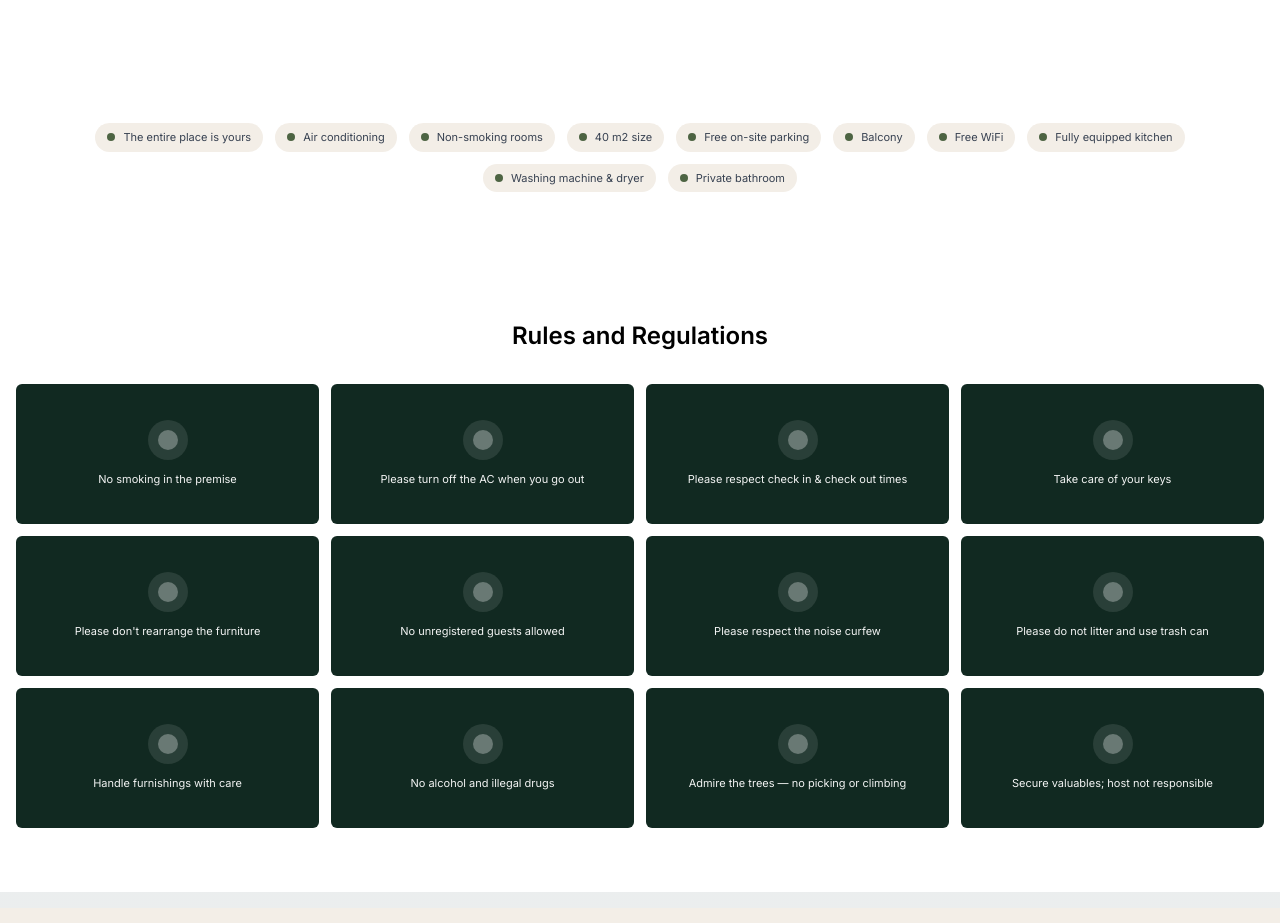
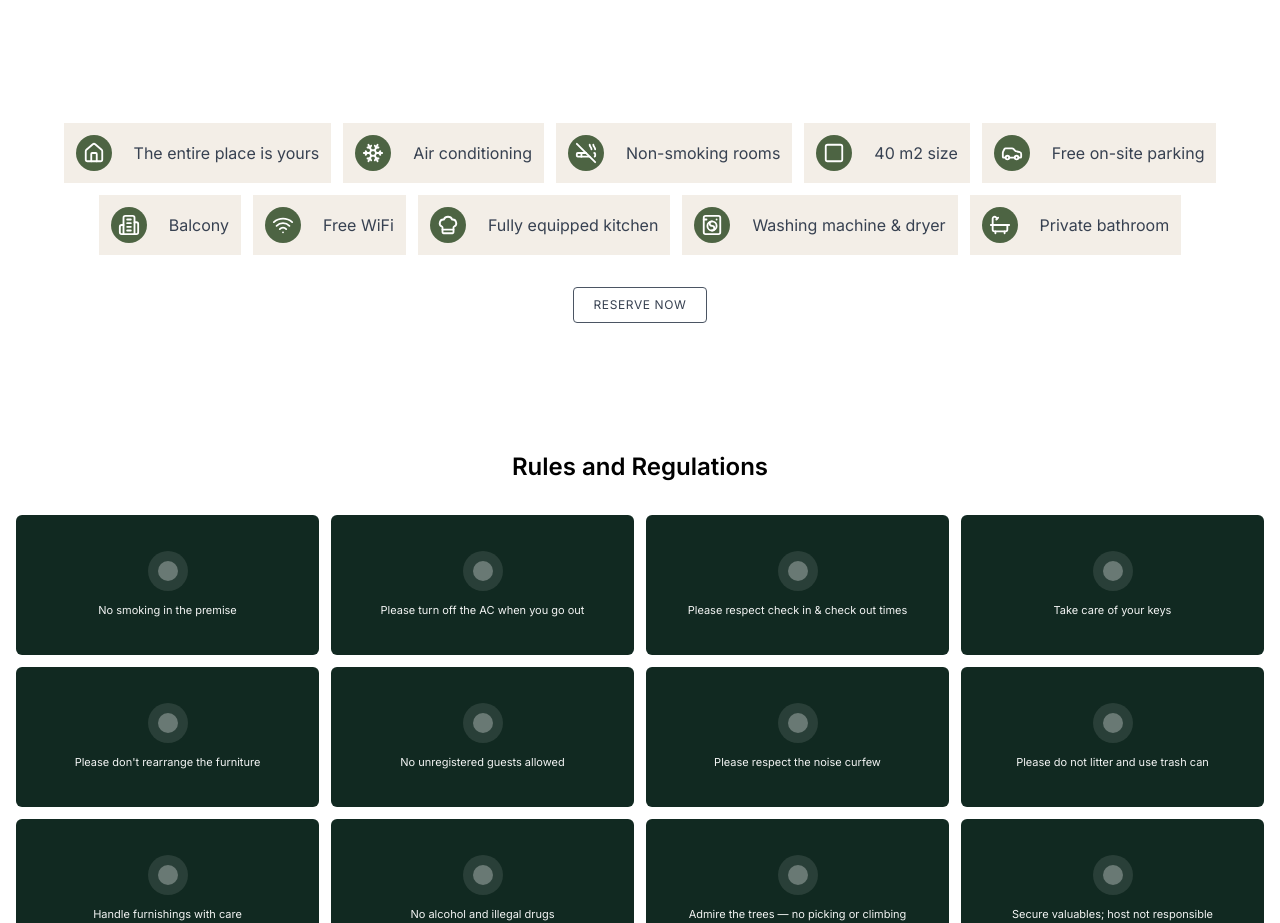
Before and after one commit to DanMartiin/Wonky, a Next.js app: page / in a window 1280 px wide. Shown: the part 1400-2323 px from the top of the page. Built offline with nearby package versions, Linux system fonts and the light colour scheme.

Commit message:
ammenities

```diff
--- a/components/Amenities.tsx
+++ b/components/Amenities.tsx
@@ -1,27 +1,86 @@
+import {
+  Home,
+  Snowflake,
+  CigaretteOff,
+  Square,
+  Car,
+  Building2,
+  Wifi,
+  ChefHat,
+  WashingMachine,
+  Bath
+} from 'lucide-react';
+
 export default function Amenities() {
   const amenities = [
-    'The entire place is yours',
-    'Air conditioning',
-    'Non-smoking rooms',
-    '40 m2 size',
-    'Free on-site parking',
-    'Balcony',
-    'Free WiFi',
-    'Fully equipped kitchen',
-    'Washing machine & dryer',
-    'Private bathroom',
+    {
+      label: 'The entire place is yours',
+      icon: Home
+    },
+    {
+      label: 'Air conditioning',
+      icon: Snowflake
+    },
+    {
+      label: 'Non-smoking rooms',
+      icon: CigaretteOff
+    },
+    {
+      label: '40 m2 size',
+      icon: Square
+    },
+    {
+      label: 'Free on-site parking',
+      icon: Car
+    },
+    {
+      label: 'Balcony',
+      icon: Building2
+    },
+    {
+      label: 'Free WiFi',
+      icon: Wifi
+    },
+    {
+      label: 'Fully equipped kitchen',
+      icon: ChefHat
+    },
+    {
+      label: 'Washing machine & dryer',
+      icon: WashingMachine
+    },
+    {
+      label: 'Private bathroom',
+      icon: Bath
+    }
   ];
 
   return (
     <section className="py-16 bg-white">
       <div className="container mx-auto px-4">
-        <div className="flex flex-wrap gap-3 justify-center">
-          {amenities.map((label) => (
-            <span key={label} className="inline-flex items-center gap-2 rounded-full bg-[#F3EEE7] px-3 py-1.5 text-[11px] text-gray-700">
-              <span className="w-2 h-2 rounded-full bg-[#4D6443]"></span>
-              {label}
-            </span>
-          ))}
+        <div className="flex flex-wrap gap-3 justify-center mb-8">
+          {amenities.map((amenity) => {
+            const IconComponent = amenity.icon;
+            return (
+              <div
+                key={amenity.label}
+                className="flex items-center gap-[22px] bg-[#F3EEE7] px-3 py-3"
+              >
+                <div className="w-9 h-9 rounded-full bg-[#4D6443] flex items-center justify-center">
+                  <IconComponent size={22} className="text-white" />
+                </div>
+                <span className="text-base text-gray-700">
+                  {amenity.label}
+                </span>
+              </div>
+            );
+          })}
+        </div>
+
+        <div className="text-center">
+          <a href="#booking" className="inline-block text-[12px] tracking-wider border border-gray-600 px-5 py-2 rounded text-gray-700 hover:bg-gray-50 transition-colors">
+            RESERVE NOW
+          </a>
         </div>
       </div>
     </section>
```
